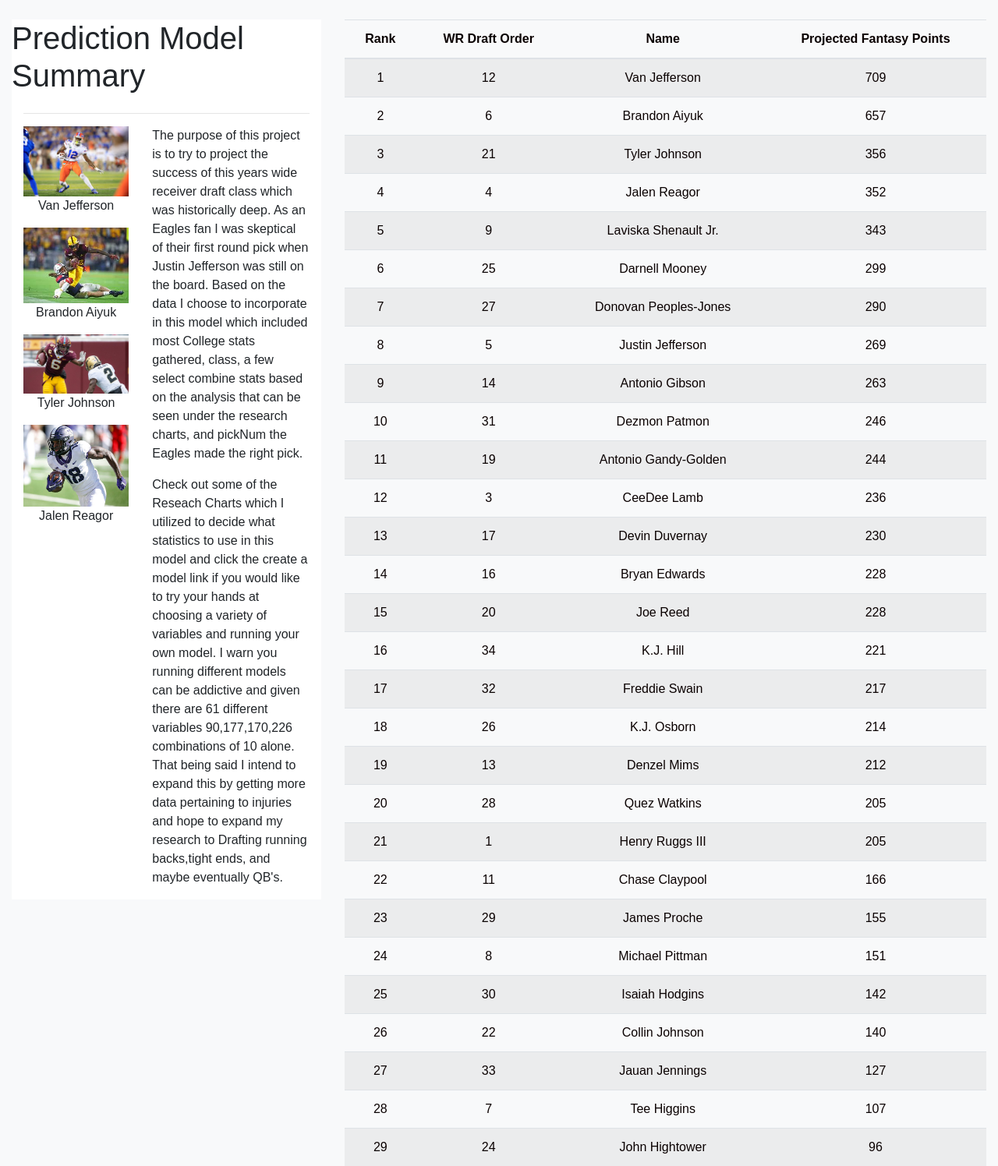
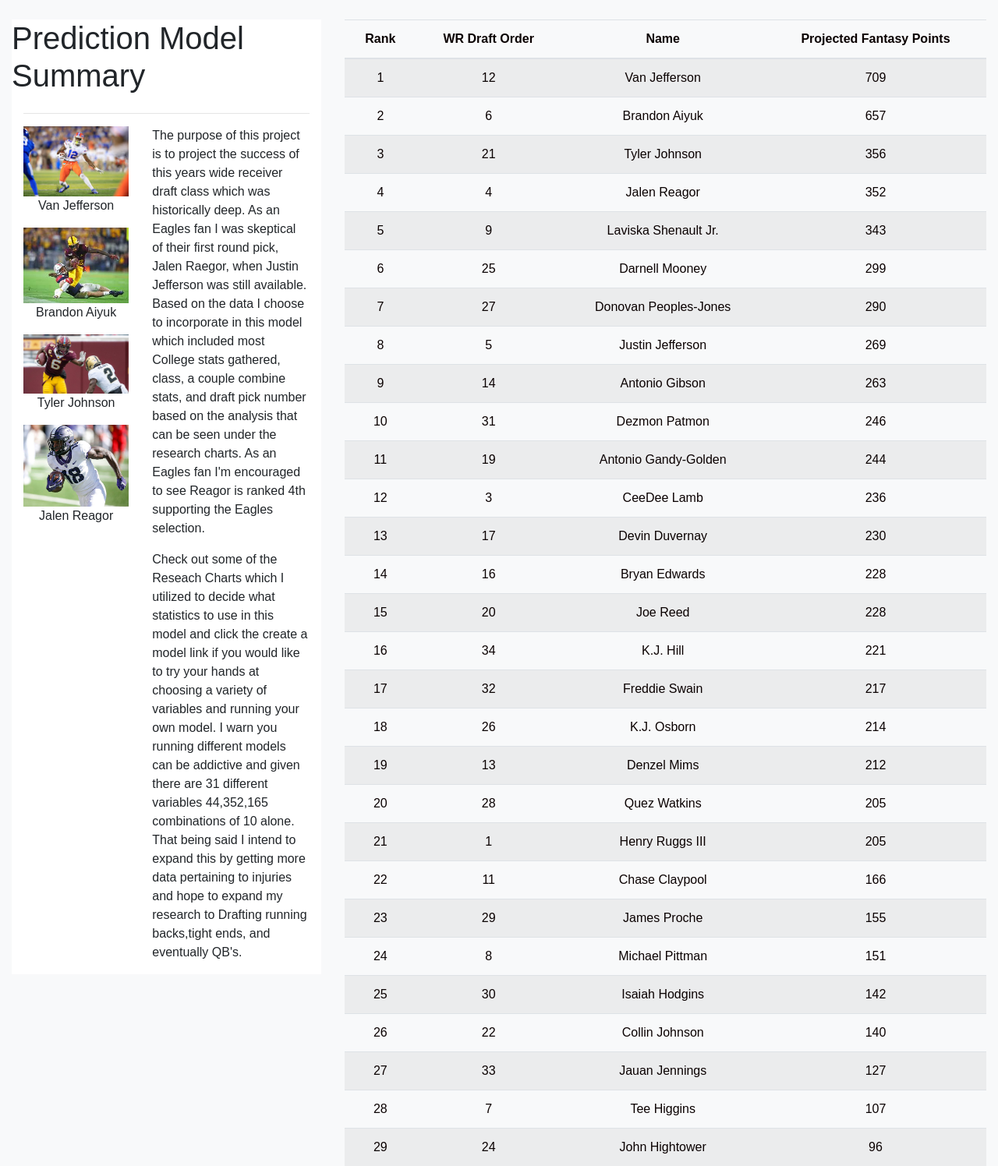
Before and after one commit to walshja03/deploynflapp, a Flask app: page / in a window 1280 px wide. Shown: the part 50-1546 px from the top of the page at 78% size. Run offline with Flask 2, Linux system fonts and the light colour scheme; some libraries are stand-ins or nearby versions.

Commit message:
updating option labels and reword Home page

```diff
--- a/static/js/load.js
+++ b/static/js/load.js
@@ -15,17 +15,21 @@ tableData.forEach(function (playerrating) {
 })
 
 //List of attributes that a model can be run by
-var optdata = ['ExcludeZeroFPTS','pickNum','Conf','Class','Age', 'Wt', 'Forty', 'Vertical', 'BenchReps', 'BroadJump', 'ThreeCone', 'Shuttle',
+var optdata = ['ExcludeZeroFPTS','pickNum','Conf','Class','Age',
+'Wt', 'Forty', 'Vertical', 'BenchReps', 'BroadJump', 'ThreeCone', 'Shuttle',
 'careerRec', 'careerRecYds', 'careerYPC', 'careerRecTds',
-'careerRushAtt', 'careerRushYds', 'careerYPA', 'careerRushTds',
-'careerPlays', 'careerTotalYds', 'careerYPT', 'careerTotalTds',
-'dr_1games', 'dr_1Rec', 'dr_1RecYds',
-'dr_1YPC', 'dr_1RecTds', 'dr_1RushAtt', 'dr_1RushYds', 'dr_1YPA',
-'dr_1RushTds', 'dr_1Plays', 'dr_1TotalYds', 'dr_1YPT', 'dr_1TotalTds',
-'dr_2games', 'dr_2Rec', 'dr_2RecYds', 'dr_2YPC', 'dr_2RecTds',
-'dr_2RushAtt', 'dr_2RushYds', 'dr_2YPA', 'dr_2RushTds', 'dr_2Plays',
+'careerTotalYds', 'careerTotalTds','dr_1Rec', 'dr_1RecYds',
+'dr_1YPC', 'dr_1RecTds', 'dr_1TotalYds',  'dr_1TotalTds',
+ 'dr_2Rec', 'dr_2RecYds', 'dr_2YPC', 'dr_2RecTds',
 'dr_2TotalYds', 'dr_2YPT', 'dr_2TotalTds']
 
+var labels = ['Exclude Busts','Draft Pick Number','Conference','Class (ie: Junior)','Age',
+'Weight', '40 Yd Dash', 'Vertical', 'Bench Reps', 'Broad Jump', 'Three Cone Drill', 'Shuttle Run',
+'Career Receptions', 'Career Rec Yds', 'Career YPC', 'Career Rec TDs',
+'Career Total Yds', 'Career Total TDs','Final Season Receptions', 'Final Season Rec Yds',
+'Final Season YPC', 'Final Season Reception TDs', 'Final Season Total Yds', 'Final Season Total TDs',
+'Penultimate Season Receptions', 'Penultimate Season Rec Yds', 'Penultimate Season YPC', 'Penultimate Season Rec TDs',
+'Penultimate Season Total Yds', 'Penultimate Season YPT', 'Penultimate Season Total TDs']
 //append a list of option to the create a model page on initial load
 var list = d3.select(".panel-body").append("dl");
 list.selectAll("input")
@@ -33,7 +37,7 @@ list.selectAll("input")
     .enter()
     .append('dt')
         .attr('value', function (d, i) { return d; })
-        .text(function (d) { return `${d}  `; })
+        .text(function (d,i) { return `${labels[i]}  `; })
     .append("input")
         .property("checked", false)
         .attr("type", "checkbox")
--- a/templates/index.html
+++ b/templates/index.html
@@ -67,18 +67,17 @@
 
             </div>
             <div class="col-xs-12 col-md-7">
-              <p> The purpose of this project is to try to project the success of this years wide receiver draft class
-                which was historically deep. As an Eagles fan I was skeptical of their first round pick when Justin
-                Jefferson
-                was still on the board. Based on the data I choose to incorporate in this model which included most College
-                stats gathered, class, a few select combine stats based on the analysis that can be seen under the research charts,
-                and pickNum the Eagles made the right pick.
+              <p> The purpose of this project is to project the success of this years wide receiver draft class
+                which was historically deep. As an Eagles fan I was skeptical of their first round pick, Jalen Raegor, when Justin
+                Jefferson was still available. Based on the data I choose to incorporate in this model which included most College
+                stats gathered, class, a couple combine stats, and draft pick number based on the analysis that can be seen under the research charts.
+                As an Eagles fan I'm encouraged to see Reagor is ranked 4th supporting the Eagles selection.
               </p>
               <p>Check out some of the Reseach Charts which I utilized to decide what statistics to use in this model and click the create a
                 model link if you would like to try your hands at choosing a variety of variables and running your own model. I warn you
-                running different models can be addictive and given there are 61 different variables 90,177,170,226 combinations of 10 alone.
+                running different models can be addictive and given there are 31 different variables 44,352,165 combinations of 10 alone.
                 That being said I intend to expand this by getting more data pertaining to injuries and hope to expand my research to Drafting
-                running backs,tight ends, and maybe eventually QB's.
+                running backs,tight ends, and eventually QB's.
               </p>
             </div>
           </div>
```
